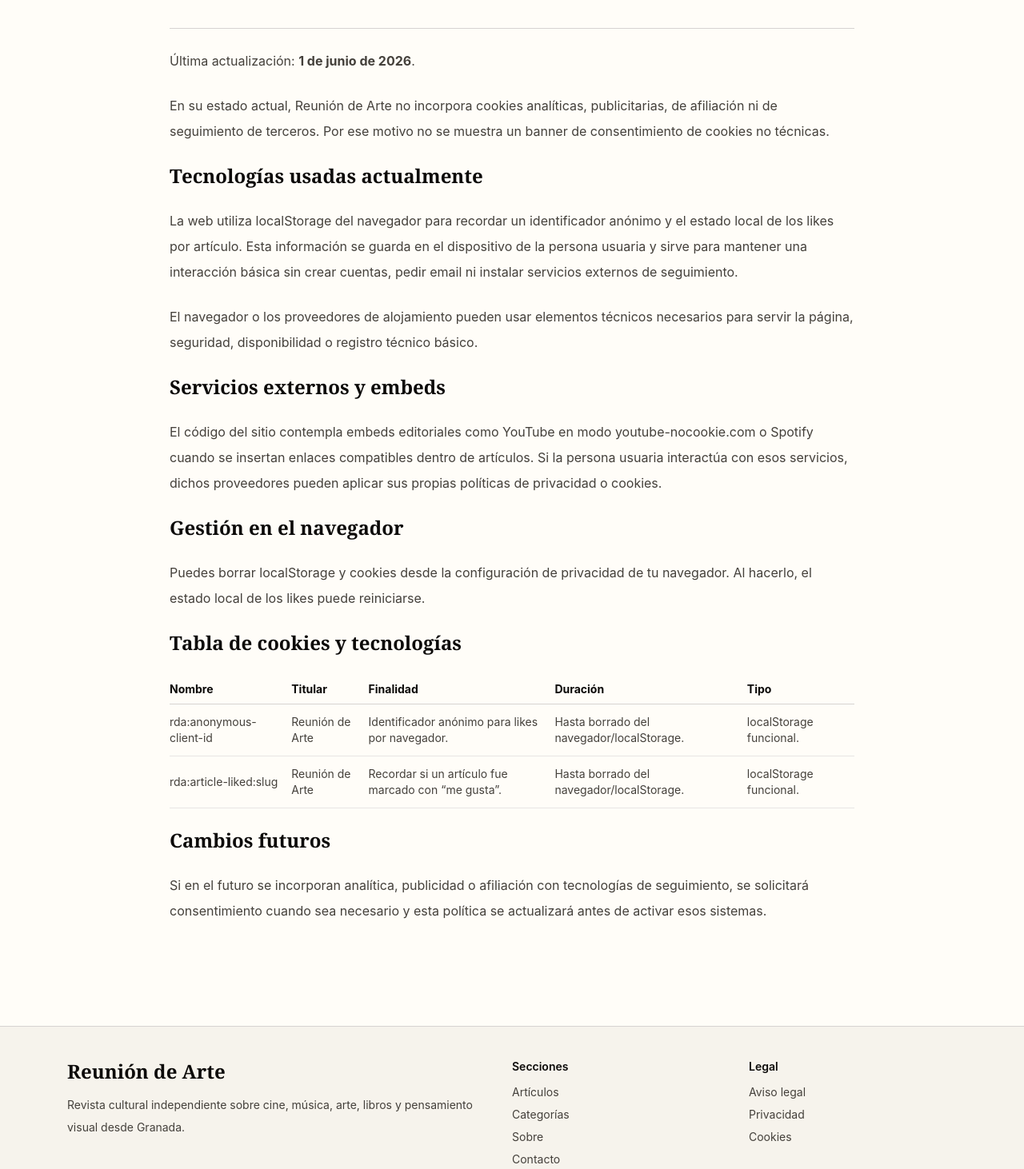
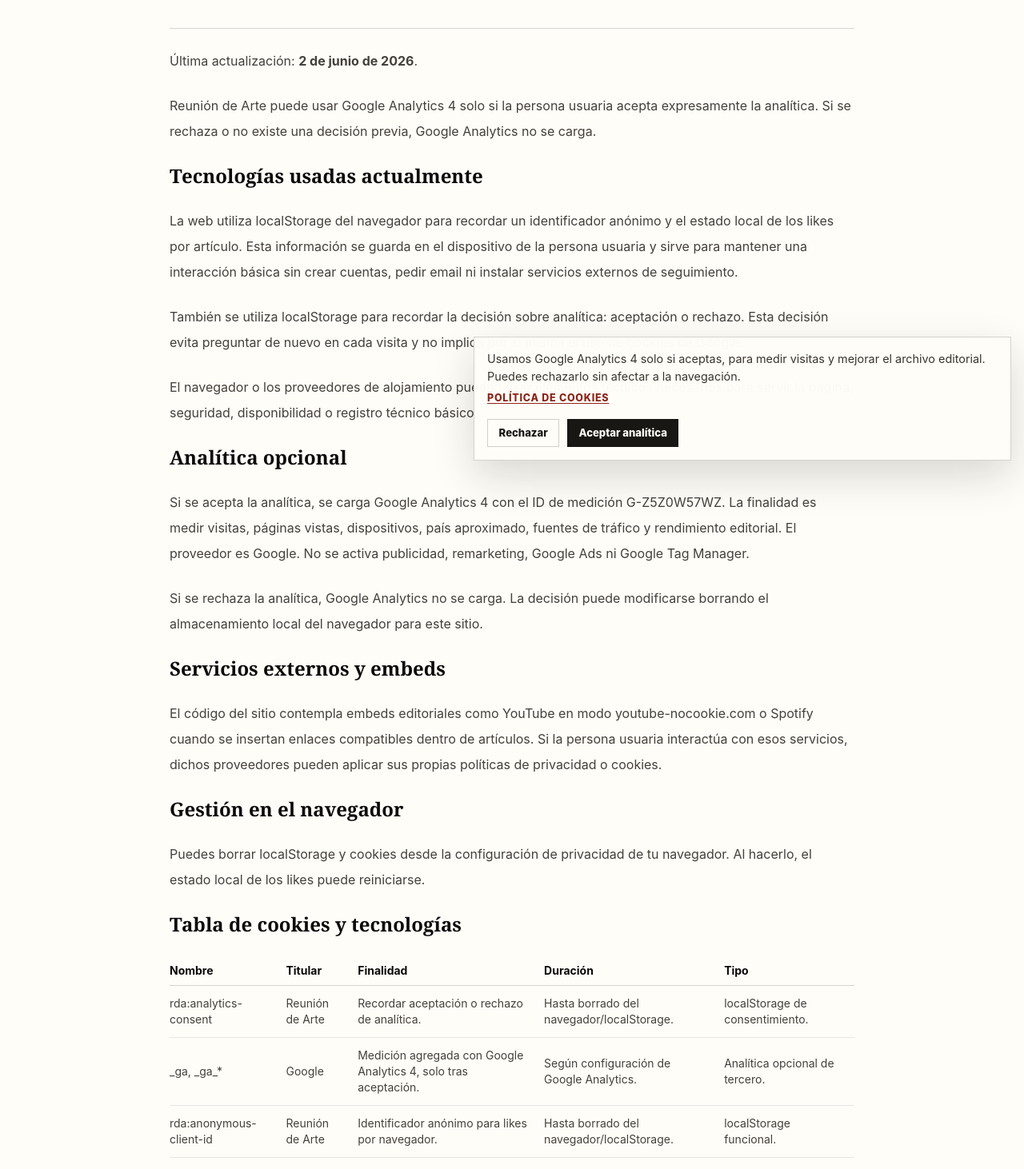
Before and after one commit to RDAJose/reuniondearte-web-oficial, a Next.js app: page /cookies in a window 1280 px wide. Shown: the part 208-1670 px from the top of the page at 80% size. Built offline with nearby package versions, Linux system fonts and the light colour scheme.

Commit message:
Add GA4 analytics consent

```diff
--- a/app/cookies/page.tsx
+++ b/app/cookies/page.tsx
@@ -1,6 +1,6 @@
 import { siteConfig } from "@/lib/config/site";
 
-const LAST_UPDATED = "1 de junio de 2026";
+const LAST_UPDATED = "2 de junio de 2026";
 
 export default function CookiesPage() {
   return (
@@ -15,9 +15,9 @@ export default function CookiesPage() {
           Última actualización: <strong>{LAST_UPDATED}</strong>.
         </p>
         <p>
-          En su estado actual, {siteConfig.name} no incorpora cookies analíticas,
-          publicitarias, de afiliación ni de seguimiento de terceros. Por ese motivo no
-          se muestra un banner de consentimiento de cookies no técnicas.
+          {siteConfig.name} puede usar Google Analytics 4 solo si la persona usuaria
+          acepta expresamente la analítica. Si se rechaza o no existe una decisión
+          previa, Google Analytics no se carga.
         </p>
 
         <h2 className="font-serif text-2xl font-bold text-stone-950">
@@ -31,9 +31,28 @@ export default function CookiesPage() {
           seguimiento.
         </p>
         <p>
+          También se utiliza localStorage para recordar la decisión sobre analítica:
+          aceptación o rechazo. Esta decisión evita preguntar de nuevo en cada visita y
+          no implica por sí misma el uso de cookies de Google.
+        </p>
+        <p>
           El navegador o los proveedores de alojamiento pueden usar elementos técnicos
           necesarios para servir la página, seguridad, disponibilidad o registro técnico
           básico.
+        </p>
+
+        <h2 className="font-serif text-2xl font-bold text-stone-950">
+          Analítica opcional
+        </h2>
+        <p>
+          Si se acepta la analítica, se carga Google Analytics 4 con el ID de medición
+          G-Z5Z0W57WZ. La finalidad es medir visitas, páginas vistas, dispositivos, país
+          aproximado, fuentes de tráfico y rendimiento editorial. El proveedor es Google.
+          No se activa publicidad, remarketing, Google Ads ni Google Tag Manager.
+        </p>
+        <p>
+          Si se rechaza la analítica, Google Analytics no se carga. La decisión puede
+          modificarse borrando el almacenamiento local del navegador para este sitio.
         </p>
 
         <h2 className="font-serif text-2xl font-bold text-stone-950">
@@ -70,6 +89,22 @@ export default function CookiesPage() {
             </thead>
             <tbody>
               <tr className="border-b border-stone-200">
+                <td className="py-3 pr-4">rda:analytics-consent</td>
+                <td className="py-3 pr-4">{siteConfig.name}</td>
+                <td className="py-3 pr-4">Recordar aceptación o rechazo de analítica.</td>
+                <td className="py-3 pr-4">Hasta borrado del navegador/localStorage.</td>
+                <td className="py-3 pr-4">localStorage de consentimiento.</td>
+              </tr>
+              <tr className="border-b border-stone-200">
+                <td className="py-3 pr-4">_ga, _ga_*</td>
+                <td className="py-3 pr-4">Google</td>
+                <td className="py-3 pr-4">
+                  Medición agregada con Google Analytics 4, solo tras aceptación.
+                </td>
+                <td className="py-3 pr-4">Según configuración de Google Analytics.</td>
+                <td className="py-3 pr-4">Analítica opcional de tercero.</td>
+              </tr>
+              <tr className="border-b border-stone-200">
                 <td className="py-3 pr-4">rda:anonymous-client-id</td>
                 <td className="py-3 pr-4">{siteConfig.name}</td>
                 <td className="py-3 pr-4">Identificador anónimo para likes por navegador.</td>
@@ -89,8 +124,8 @@ export default function CookiesPage() {
 
         <h2 className="font-serif text-2xl font-bold text-stone-950">Cambios futuros</h2>
         <p>
-          Si en el futuro se incorporan analítica, publicidad o afiliación con
-          tecnologías de seguimiento, se solicitará consentimiento cuando sea necesario y
+          Si en el futuro se incorporan publicidad, afiliación, remarketing u otros
+          servicios de seguimiento, se solicitará consentimiento cuando sea necesario y
           esta política se actualizará antes de activar esos sistemas.
         </p>
       </div>
--- a/app/globals.css
+++ b/app/globals.css
@@ -78,6 +78,78 @@ a {
   color: #625c51;
   text-decoration: underline;
   text-underline-offset: 4px;
+}
+
+.analytics-consent {
+  position: fixed;
+  right: 1rem;
+  bottom: 1rem;
+  z-index: 50;
+  display: grid;
+  width: min(calc(100vw - 2rem), 42rem);
+  gap: 1rem;
+  border: 1px solid rgba(24, 23, 19, 0.18);
+  background: rgba(255, 253, 248, 0.98);
+  box-shadow: 0 1.2rem 3rem rgba(24, 23, 19, 0.16);
+  padding: 1rem;
+  color: #38342d;
+}
+
+.analytics-consent__body {
+  display: grid;
+  gap: 0.45rem;
+}
+
+.analytics-consent p {
+  margin: 0;
+  font-size: 0.9rem;
+  line-height: 1.55;
+}
+
+.analytics-consent a {
+  width: fit-content;
+  color: var(--accent);
+  font-size: 0.78rem;
+  font-weight: 800;
+  letter-spacing: 0.06em;
+  text-decoration: underline;
+  text-transform: uppercase;
+  text-underline-offset: 0.18em;
+}
+
+.analytics-consent__actions {
+  display: flex;
+  flex-wrap: wrap;
+  gap: 0.6rem;
+}
+
+.analytics-consent button {
+  border: 1px solid rgba(24, 23, 19, 0.2);
+  background: transparent;
+  padding: 0.62rem 0.85rem;
+  color: #181713;
+  cursor: pointer;
+  font: inherit;
+  font-size: 0.82rem;
+  font-weight: 800;
+  line-height: 1;
+}
+
+.analytics-consent button:hover,
+.analytics-consent button:focus-visible {
+  border-color: rgba(139, 36, 24, 0.55);
+  outline: none;
+}
+
+.analytics-consent .analytics-consent__primary {
+  border-color: #181713;
+  background: #181713;
+  color: #fffdf8;
+}
+
+.analytics-consent .analytics-consent__primary:hover,
+.analytics-consent .analytics-consent__primary:focus-visible {
+  background: var(--accent);
 }
 
 .home-article-flow {
@@ -921,6 +993,22 @@ a {
 }
 
 @media (max-width: 640px) {
+  .analytics-consent {
+    right: 0.75rem;
+    bottom: 0.75rem;
+    width: calc(100vw - 1.5rem);
+    padding: 0.9rem;
+  }
+
+  .analytics-consent__actions {
+    display: grid;
+    grid-template-columns: 1fr;
+  }
+
+  .analytics-consent button {
+    width: 100%;
+  }
+
   .article-detail__article {
     padding-top: 1.75rem;
   }
--- a/app/layout.tsx
+++ b/app/layout.tsx
@@ -1,4 +1,5 @@
 import type { Metadata } from "next";
+import { AnalyticsConsent } from "@/components/analytics/AnalyticsConsent";
 import { SiteFooter } from "@/components/layout/SiteFooter";
 import { SiteHeader } from "@/components/layout/SiteHeader";
 import { siteConfig } from "@/lib/config/site";
@@ -33,6 +34,7 @@ export default function RootLayout({
         <SiteHeader />
         <main>{children}</main>
         <SiteFooter />
+        <AnalyticsConsent />
       </body>
     </html>
   );
--- a/app/privacidad/page.tsx
+++ b/app/privacidad/page.tsx
@@ -1,6 +1,6 @@
 import { siteConfig } from "@/lib/config/site";
 
-const LAST_UPDATED = "1 de junio de 2026";
+const LAST_UPDATED = "2 de junio de 2026";
 const PENDING_VALUE = "PENDIENTE_DE_COMPLETAR";
 
 export default function PrivacidadPage() {
@@ -43,6 +43,12 @@ export default function PrivacidadPage() {
           conexión o registros técnicos, como dirección IP, fecha, hora, navegador,
           errores o actividad necesaria para seguridad, disponibilidad y mantenimiento.
         </p>
+        <p>
+          Si la persona usuaria acepta la analítica, Google Analytics 4 puede tratar
+          datos de uso agregados, como visitas, páginas vistas, dispositivo, país
+          aproximado, fuente de tráfico y señales de rendimiento editorial. Si se rechaza
+          la analítica, este servicio no se carga.
+        </p>
 
         <h2 className="font-serif text-2xl font-bold text-stone-950">Finalidades</h2>
         <ul className="list-disc space-y-2 pl-6">
@@ -51,6 +57,7 @@ export default function PrivacidadPage() {
           <li>Gestionar likes anónimos por navegador.</li>
           <li>Atender comunicaciones recibidas por email.</li>
           <li>Proteger la seguridad técnica del sitio y prevenir abuso, spam o usos indebidos.</li>
+          <li>Medir rendimiento editorial y uso agregado del sitio solo tras consentimiento.</li>
         </ul>
 
         <h2 className="font-serif text-2xl font-bold text-stone-950">Base jurídica</h2>
@@ -60,6 +67,11 @@ export default function PrivacidadPage() {
           de abuso se basan en el interés legítimo de mantener un espacio editorial
           seguro, estable y respetuoso. Las comunicaciones por email se tratan para
           atender la solicitud enviada voluntariamente.
+        </p>
+        <p>
+          La analítica opcional con Google Analytics 4 se basa exclusivamente en el
+          consentimiento previo. Puede rechazarse desde el banner sin impedir el acceso a
+          la web.
         </p>
 
         <h2 className="font-serif text-2xl font-bold text-stone-950">Conservación</h2>
@@ -80,6 +92,10 @@ export default function PrivacidadPage() {
           GitHub Pages para alojamiento web estático, Render para backend/API y base de
           datos PostgreSQL, Cloudflare R2 para imágenes y archivos media, y GitHub para
           repositorio y despliegue.
+        </p>
+        <p>
+          Si se acepta la analítica, interviene Google como proveedor de Google Analytics
+          4. No se activa publicidad, remarketing, Google Ads ni Google Tag Manager.
         </p>
         <p>
           Estos proveedores pueden operar desde fuera del Espacio Económico Europeo o
--- /dev/null
+++ b/components/analytics/AnalyticsConsent.tsx
@@ -0,0 +1,142 @@
+"use client";
+
+import { useEffect, useSyncExternalStore } from "react";
+import Link from "next/link";
+
+const GA_MEASUREMENT_ID = "G-Z5Z0W57WZ";
+const CONSENT_STORAGE_KEY = "rda:analytics-consent";
+const CONSENT_CHANGE_EVENT = "rda:analytics-consent-change";
+const ACCEPTED = "accepted";
+const REJECTED = "rejected";
+const LOADING = "loading";
+
+type ConsentValue = typeof ACCEPTED | typeof REJECTED;
+type ConsentSnapshot = ConsentValue | null | typeof LOADING;
+
+declare global {
+  interface Window {
+    dataLayer?: unknown[];
+    gtag?: (...args: unknown[]) => void;
+  }
+}
+
+function getStoredConsent(): ConsentValue | null {
+  try {
+    const value = window.localStorage.getItem(CONSENT_STORAGE_KEY);
+    return value === ACCEPTED || value === REJECTED ? value : null;
+  } catch {
+    return null;
+  }
+}
+
+function storeConsent(value: ConsentValue) {
+  try {
+    window.localStorage.setItem(CONSENT_STORAGE_KEY, value);
+  } catch {
+    // If localStorage is unavailable, keep the in-memory decision for this visit.
+  }
+
+  window.dispatchEvent(new Event(CONSENT_CHANGE_EVENT));
+}
+
+function subscribeToConsent(callback: () => void) {
+  window.addEventListener("storage", callback);
+  window.addEventListener(CONSENT_CHANGE_EVENT, callback);
+
+  return () => {
+    window.removeEventListener("storage", callback);
+    window.removeEventListener(CONSENT_CHANGE_EVENT, callback);
+  };
+}
+
+function getConsentSnapshot(): ConsentSnapshot {
+  return getStoredConsent();
+}
+
+function getServerConsentSnapshot(): ConsentSnapshot {
+  return LOADING;
+}
+
+function loadGoogleAnalytics() {
+  if (document.getElementById("google-analytics-gtag")) {
+    return;
+  }
+
+  window.dataLayer = window.dataLayer ?? [];
+  window.gtag =
+    window.gtag ??
+    function gtag(...args: unknown[]) {
+      window.dataLayer?.push(args);
+    };
+
+  window.gtag("consent", "default", {
+    ad_personalization: "denied",
+    ad_storage: "denied",
+    ad_user_data: "denied",
+    analytics_storage: "granted",
+  });
+  window.gtag("set", "allow_ad_personalization_signals", false);
+  window.gtag("js", new Date());
+  window.gtag("config", GA_MEASUREMENT_ID);
+
+  const script = document.createElement("script");
+  script.async = true;
+  script.id = "google-analytics-gtag";
+  script.src = `https://www.googletagmanager.com/gtag/js?id=${GA_MEASUREMENT_ID}`;
+  document.head.appendChild(script);
+}
+
+export function AnalyticsConsent() {
+  const consent = useSyncExternalStore(
+    subscribeToConsent,
+    getConsentSnapshot,
+    getServerConsentSnapshot,
+  );
+
+  useEffect(() => {
+    if (consent === ACCEPTED) {
+      loadGoogleAnalytics();
+    }
+  }, [consent]);
+
+  function acceptAnalytics() {
+    storeConsent(ACCEPTED);
+    loadGoogleAnalytics();
+  }
+
+  function rejectAnalytics() {
+    storeConsent(REJECTED);
+  }
+
+  if (consent === LOADING || consent) {
+    return null;
+  }
+
+  return (
+    <section
+      aria-label="Consentimiento de analítica"
+      className="analytics-consent"
+    >
+      <div className="analytics-consent__body">
+        <p>
+          Usamos Google Analytics 4 solo si aceptas, para medir visitas y mejorar
+          el archivo editorial. Puedes rechazarlo sin afectar a la navegación.
+        </p>
+        <Link href="/cookies">Política de cookies</Link>
+      </div>
+
+      <div className="analytics-consent__actions">
+        <button type="button" onClick={rejectAnalytics}>
+          Rechazar
+        </button>
+        <button
+          className="analytics-consent__primary"
+          type="button"
+          onClick={acceptAnalytics}
+        >
+          Aceptar analítica
+        </button>
+      </div>
+    </section>
+  );
+}
```
